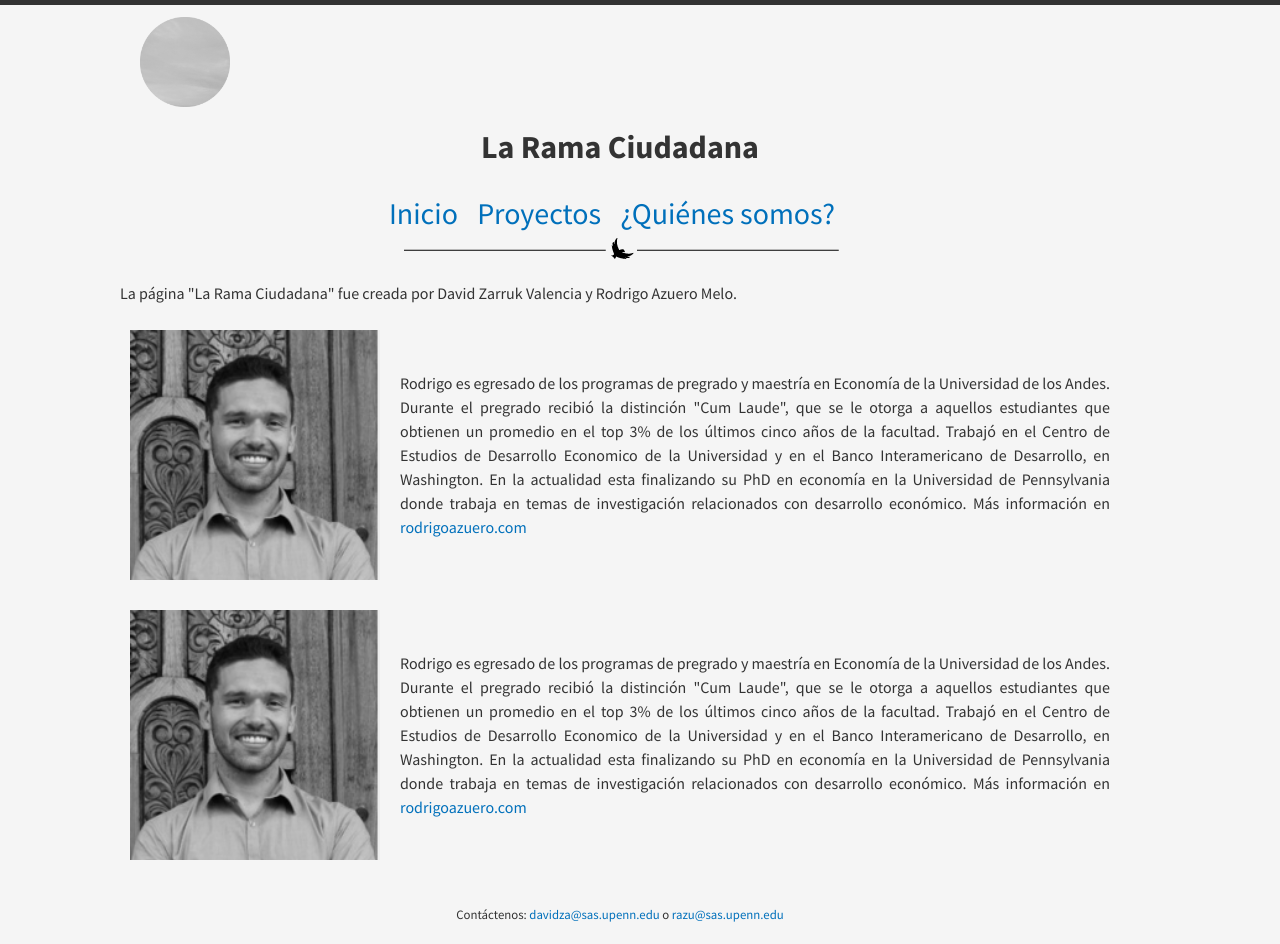
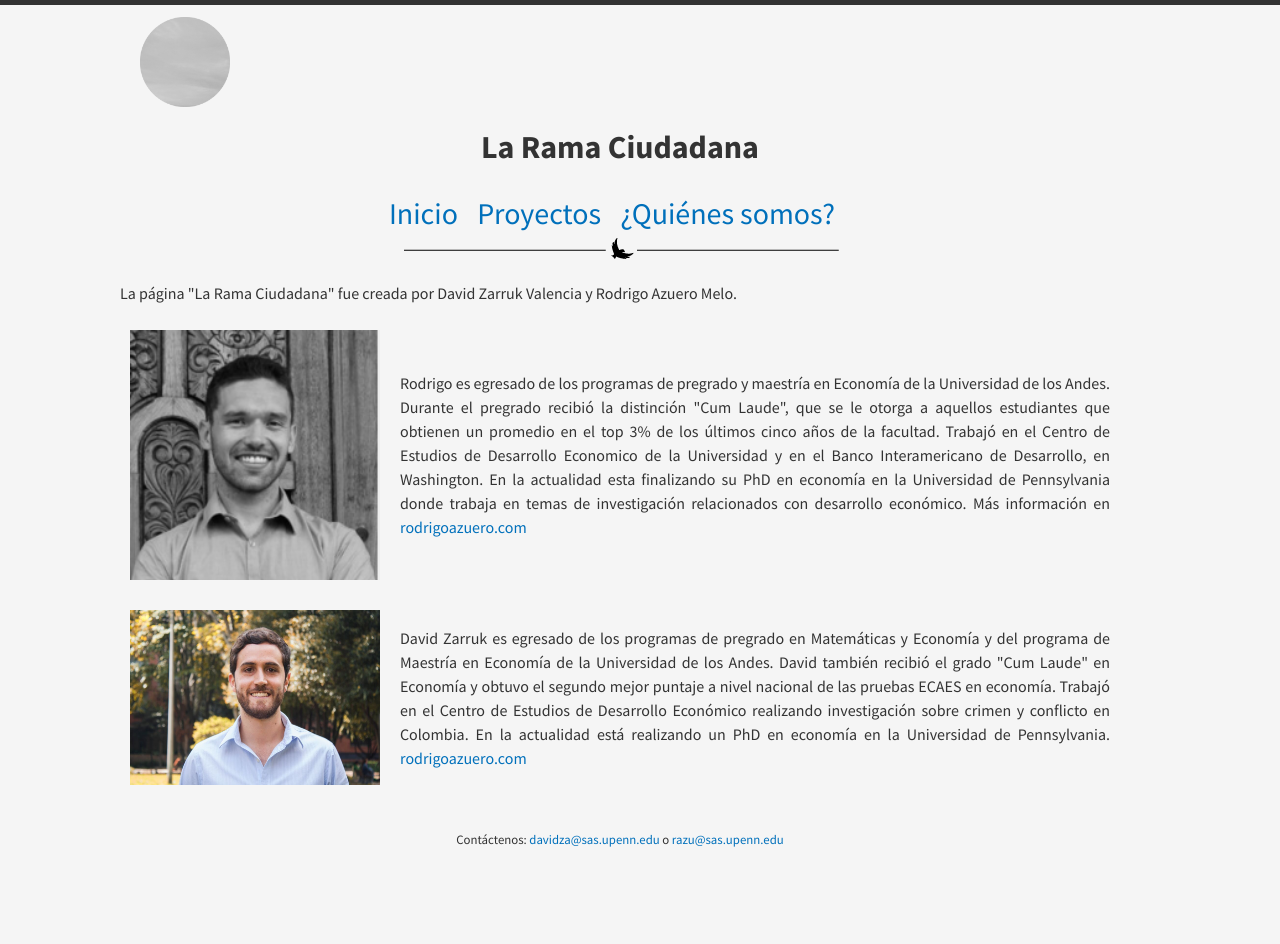
Before and after one commit to attemptconsult/attemptconsult.github.io, a Jekyll site: the page built from quienessomos.html, in a window 1280 px wide. Built offline with Jekyll 4.4.1, drawn with Linux system fonts in a browser that asks for light colours; nearby versions of some CDN libraries; Markdown is read by kramdown in place of the engine named in the settings; after the commit the page ends 900 px from its top, so only the background shows below that.

Commit message:
photo zarruk

```diff
--- a/_layouts/default.html
+++ b/_layouts/default.html
@@ -10,7 +10,7 @@
         <header class="top row gutters{% if page.title == "Home" %} fadeInLeft animated{% endif %}">
         <div class="col span_2 center">
           <!-- TODO: add baseurl to the logo link -->
-          <a href="{{ site.baseurl}}/index.html" id="logo" title="{{ site.title }}"
+          <a href="{{ site.baseurl}}/index.html" id="logo"  title="{{ site.title }}"
              style="background-image: url({{site.baseurl}}/public/images/logo.png);"></a>
         </div>
 
--- a/asistencia.html
+++ b/asistencia.html
@@ -2,8 +2,9 @@
 layout: default
 ---
 <html xmlns="http://www.w3.org/1999/xhtml">
+<html xmlns="http://www.w3.org/1999/xhtml">
  <section id="downloads" class="clearfix">
-          <a href="{{site.baseurl}}/index.html" id="view-on-github" class="button"><h2>Inicio</h2></a>
+          <a href="{{site.baseurl}}/proyectos.html" id="view-on-github" class="button"><h2>Regresar</h2></a>
         </section>
 <head>
 
--- a/asistenciacamara.html
+++ b/asistenciacamara.html
@@ -3,9 +3,12 @@ layout: default
 ---
 <html xmlns="http://www.w3.org/1999/xhtml">
  <section id="downloads" class="clearfix">
-          <a href="{{site.baseurl}}/index.html" id="view-on-github" class="button"><h2>Inicio</h2></a>
+          <a href="{{site.baseurl}}/proyectos.html" id="view-on-github" class="button"><h2>Regresar</h2></a>
         </section>
 <head>
+
+  <p>
+<img src="{{site.baseurl}}/files/Asistencia_departamentos.png" alt="HTML5 Icon" style="width:750px;height:750px;"></p>
 
 <title>BubbleChartID1072f1e4e12</title>
 <meta http-equiv="Content-Type" content="text/html;charset=utf-8" />
--- a/quienessomos.html
+++ b/quienessomos.html
@@ -11,7 +11,7 @@ layout: default
     <td><p align="justify" >  Rodrigo es egresado de los programas de pregrado y maestría en Economía de la Universidad de los Andes. Durante el pregrado recibió la distinción "Cum Laude", que se le otorga a aquellos estudiantes que obtienen un promedio en el top 3% de los últimos cinco años de la facultad. Trabajó en el Centro de Estudios de Desarrollo Economico de la Universidad y en el Banco Interamericano de Desarrollo, en Washington. En la actualidad esta finalizando su PhD en economía en la Universidad de Pennsylvania donde trabaja en temas de investigación relacionados con desarrollo económico. Más información en <a href="http://rodrigoazuero.com" id="view-on-github" class="button">rodrigoazuero.com</a>    </p></td>
   </tr>
   <tr>
-    <td><img src="{{site.baseurl}}/files/photoRodrigo.jpg" alt="HTML5 Icon" style="width:250px;height:250px;" align="left"></td>
-    <td><p align="justify" >  Rodrigo es egresado de los programas de pregrado y maestría en Economía de la Universidad de los Andes. Durante el pregrado recibió la distinción "Cum Laude", que se le otorga a aquellos estudiantes que obtienen un promedio en el top 3% de los últimos cinco años de la facultad. Trabajó en el Centro de Estudios de Desarrollo Economico de la Universidad y en el Banco Interamericano de Desarrollo, en Washington. En la actualidad esta finalizando su PhD en economía en la Universidad de Pennsylvania donde trabaja en temas de investigación relacionados con desarrollo económico. Más información en <a href="http://rodrigoazuero.com" id="view-on-github" class="button">rodrigoazuero.com</a>    </p></td>
+    <td><img src="{{site.baseurl}}/files/photoZarruk.jpg" alt="HTML5 Icon" style="width:250px;height:175px;" align="left"></td>
+    <td><p align="justify" >  David Zarruk es egresado de los programas de pregrado en Matemáticas y Economía y del programa de Maestría en Economía de la Universidad de los Andes. David también recibió el grado "Cum Laude" en Economía y obtuvo el segundo mejor puntaje a nivel nacional de las pruebas ECAES en economía. Trabajó en el Centro de Estudios de Desarrollo Económico realizando investigación sobre crimen y conflicto en Colombia. En la actualidad está realizando un PhD en economía en la Universidad de Pennsylvania. <a href="http://rodrigoazuero.com" id="view-on-github" class="button">rodrigoazuero.com</a>    </p></td>
   </tr>
 </table>
```
Also changed, not shown: proyectos.html (+5 -2 lines), files/photoZarruk.jpg (added).
